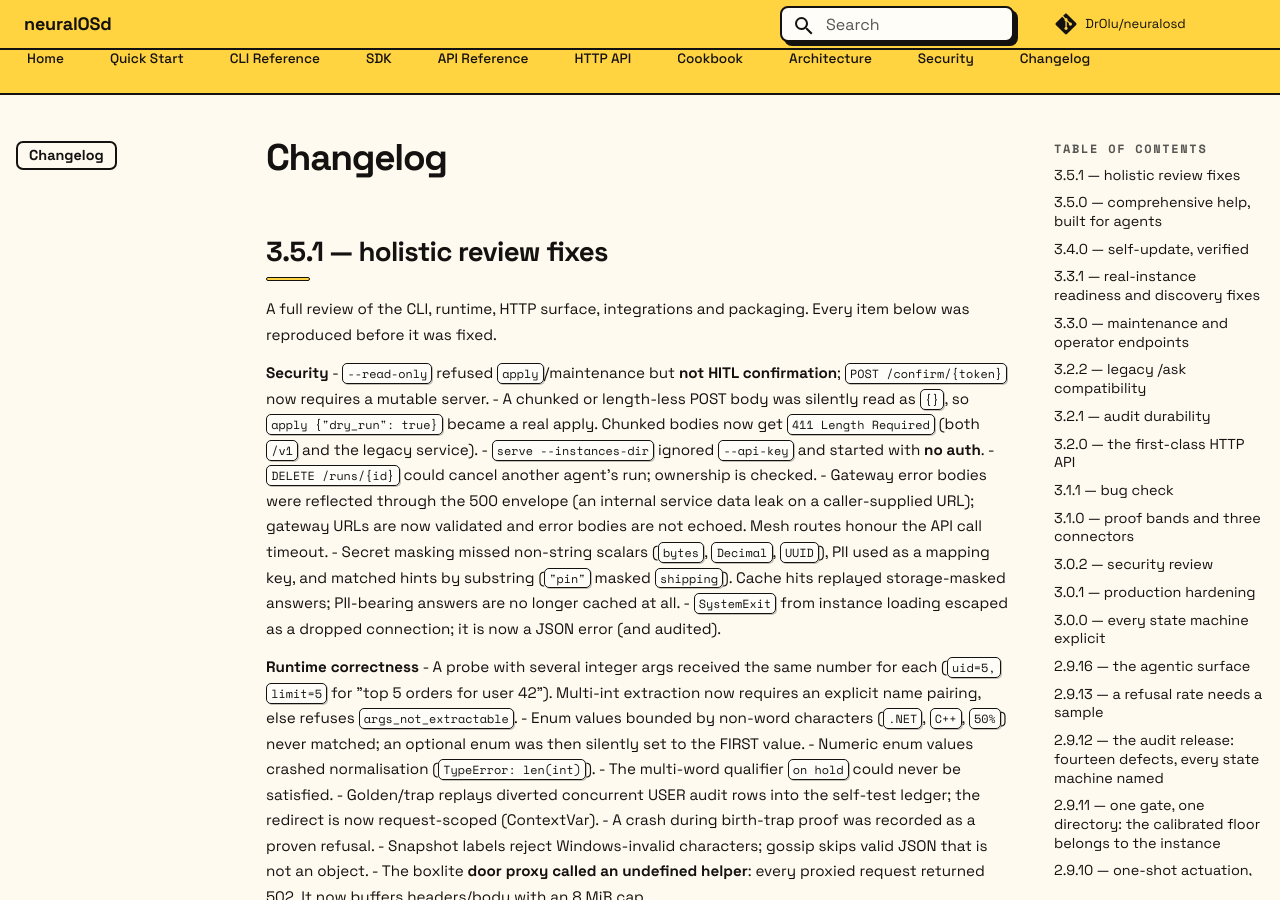
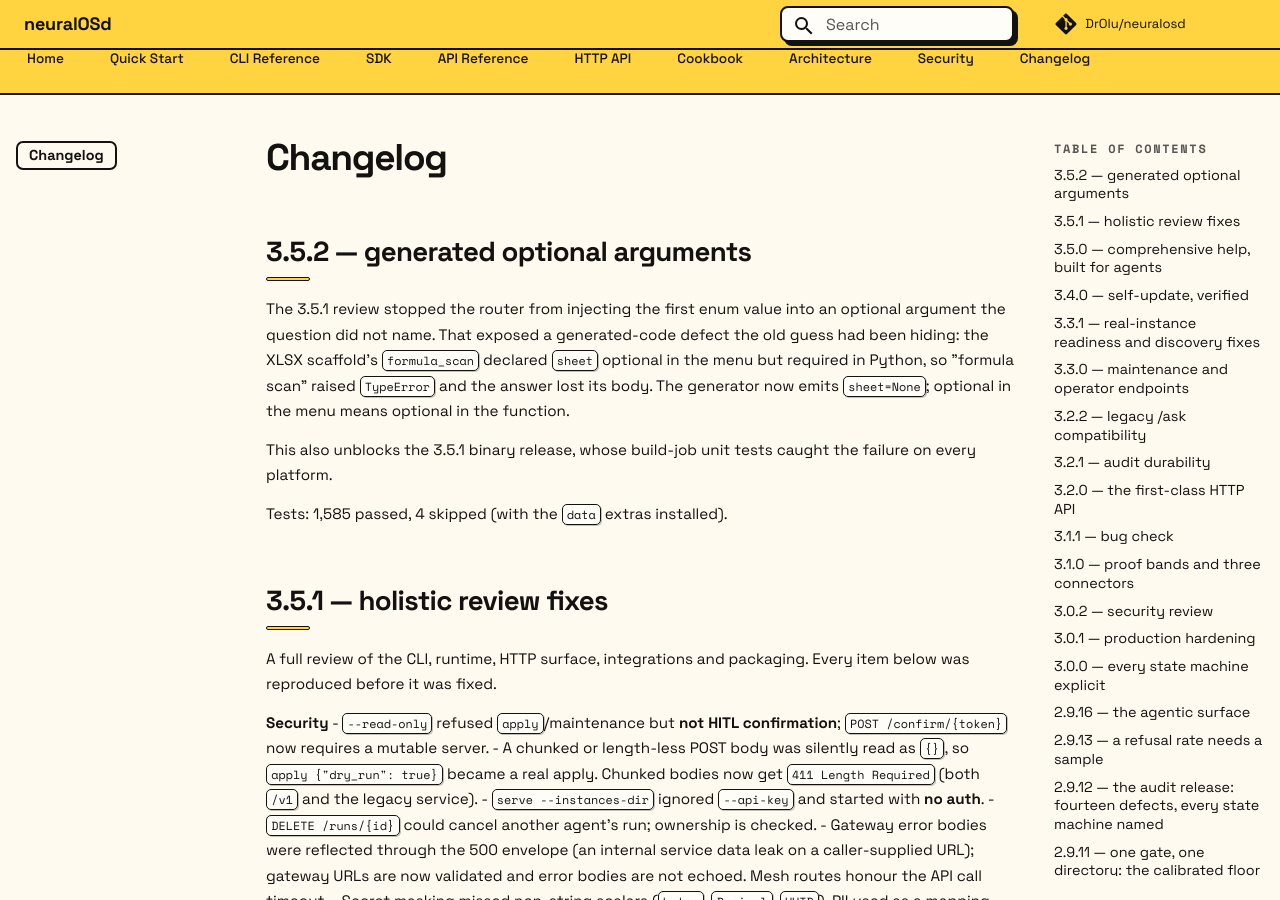
Before and after one commit to DrOlu/neuralosd, an MkDocs documentation site: the page built from docs/changelog.md, in a window 1280 px wide and 900 px high. Built offline with MkDocs 1.6.1 and Material for MkDocs 9.7.7, drawn with Linux system fonts in a browser that asks for light colours; comment, search, counter and statistics services are not loaded; some of the changed text lies outside the part shown.

Commit message:
fix(init): generated formula_scan accepts an omitted sheet
The router no longer injects the first enum value into an optional arg the
question did not name (3.5.1 privacy/gate fix), which exposed that the XLSX
scaffold generated "def formula_scan(sheet)" for a menu arg declared
required:False. A plain "formula scan" raised TypeError and the answer lost
its body. The generator emits sheet=None now.

```diff
--- a/docs/changelog.md
+++ b/docs/changelog.md
@@ -1,4 +1,19 @@
 # Changelog
+
+## 3.5.2 — generated optional arguments
+
+The 3.5.1 review stopped the router from injecting the first enum value
+into an optional argument the question did not name. That exposed a
+generated-code defect the old guess had been hiding: the XLSX scaffold's
+`formula_scan` declared `sheet` optional in the menu but required in Python,
+so "formula scan" raised `TypeError` and the answer lost its body. The
+generator now emits `sheet=None`; optional in the menu means optional in the
+function.
+
+This also unblocks the 3.5.1 binary release, whose build-job unit tests
+caught the failure on every platform.
+
+Tests: 1,585 passed, 4 skipped (with the `data` extras installed).
 
 ## 3.5.1 — holistic review fixes
 
--- a/pyproject.toml
+++ b/pyproject.toml
@@ -4,7 +4,7 @@ build-backend = "setuptools.build_meta"
 
 [project]
 name = "neuralosd"
-version = "3.5.1"
+version = "3.5.2"
 description = "Deterministic-first agentic runtime — @probe framework, chain runner, meta-selector, HITL guardrails, MCP/OpenAPI exposure, and microVM sandbox backends (BoxLite / Microsandbox)"
 readme = "README.md"
 requires-python = ">=3.10"
--- a/src/neuralosd/__init__.py
+++ b/src/neuralosd/__init__.py
@@ -6,7 +6,7 @@ One pip install. Two sandbox backends (BoxLite, Microsandbox). Any data
 source. Offline. On CPU. With verification gates, audit trail, and
 deterministic routing.
 """
-__version__ = "3.5.1"
+__version__ = "3.5.2"
 
 _DOCS = {
     "usage": "neuralOS usage and operations guide",
--- a/src/neuralosd_sdk/__init__.py
+++ b/src/neuralosd_sdk/__init__.py
@@ -6,4 +6,4 @@ from .client import (  # noqa: F401
     RefusalError,
     TransportError,
 )
-__version__ = "3.5.1"
+__version__ = "3.5.2"
```
Also changed, not shown: docs/index.md (+1 -1 lines), 1 other file.
